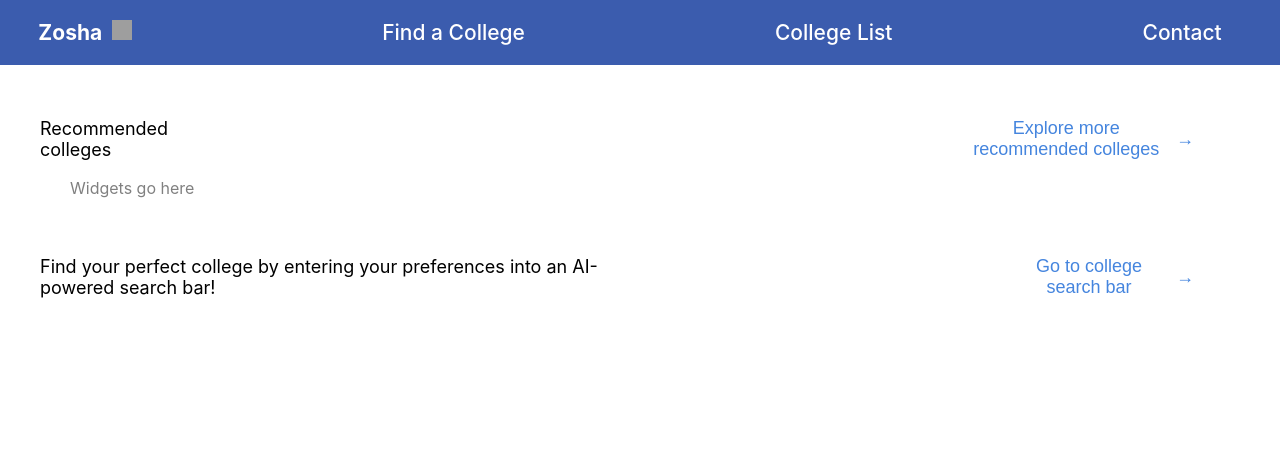
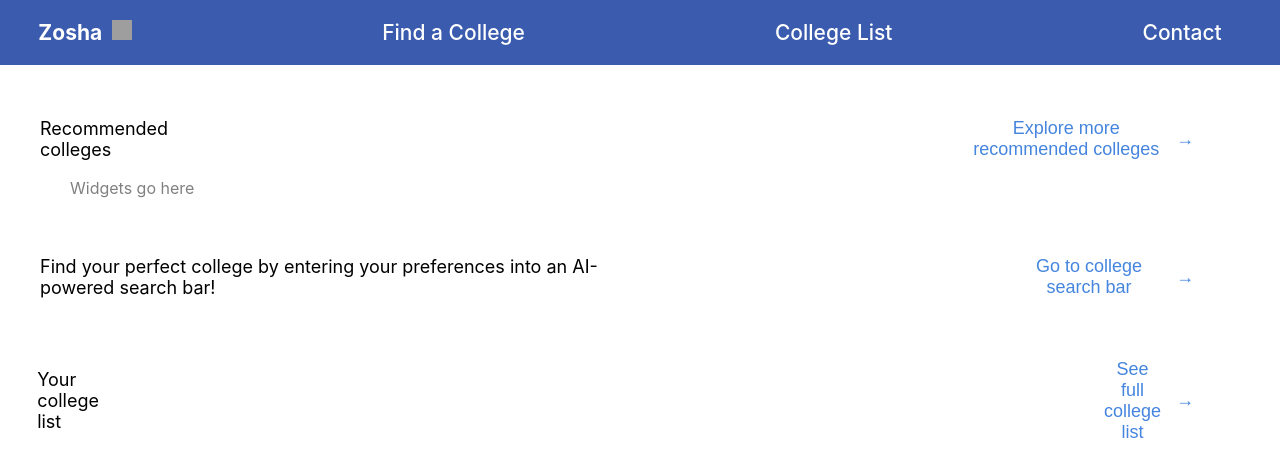
Before and after one commit to mishaNiv/zosha_webpg, a React (Create React App) app: page /#/ in a window 1280 px wide. Shown: the top 476 px of the page. Built offline with nearby package versions, Linux system fonts and the light colour scheme; grey boxes are pictures that could not be loaded.

Commit message:
Added one more piece of content to home page Added snippet for College List page, showcasing first three items in college list and providing link to College List page with full list

```diff
--- a/src/App.css
+++ b/src/App.css
@@ -124,7 +124,6 @@ input:focus {
 
 .searchResult {
   padding: 10px 20px;
-  cursor: pointer;
   display: flex;
   align-items: center;
   justify-content: space-between;
@@ -144,7 +143,6 @@ input:focus {
   border-radius: 20%;
   border-width: 1.5px;
 }
-
 
 .collistpg {
   display: flex;
@@ -228,3 +226,45 @@ input:focus {
   margin-left: 30px;
   margin-bottom: 40px;
 }
+
+.collistsnippet {
+  margin-top: 35px;
+  margin-right: 80px;
+  display: flex;
+  flex-direction: row;
+  justify-content: flex-end;
+  align-items: center;
+}
+
+.collistsniptext {
+  font-size: 18px;
+  margin-right: 999px;
+}
+
+.collistsnipbutton {
+  border: none;
+  background-color: transparent;
+  cursor: pointer;
+  font-size: 18px;
+  color: rgb(69, 133, 222);
+  display: inline-flex;
+  align-items: center;
+}
+
+.collistsnipbutton::after {
+  content: '\2192';
+  margin-left: 15px;
+}
+
+.collistsnip {
+  color: rgb(46, 98, 171);
+  margin-top: -2px;
+  list-style: none;
+}
+
+.collistsnip li:before {
+  content: "-";
+  position: absolute;
+  left: 0;
+  padding-left: 60px;
+}
--- a/src/Pages/Home.js
+++ b/src/Pages/Home.js
@@ -1,6 +1,8 @@
 import '../App.css';
 import Header from '../Components/Header';
 import { Link } from 'react-router-dom';
+import React, {useContext} from 'react';
+import { CollegeListProvider, CollegeListContext } from '../CollegeListContext';
 
 function Home() {
   return (
@@ -12,6 +14,8 @@ function Home() {
 }
 
 function FinderPgSnip() {
+
+  const { collegeList } = useContext(CollegeListContext);
   return (
     <div className='homepagesnippets'>
       <div className='exploresnippet'>
@@ -24,9 +28,20 @@ function FinderPgSnip() {
       <div className='findersnippet'>
         <p className='findersniptext'>Find your perfect college by entering your preferences into an AI-powered search bar!</p>
         <Link to="/finder" activeClassName="active">
-            <button className='findersnipbutton'>Go to college search bar</button>
+          <button className='findersnipbutton'>Go to college search bar</button>
         </Link>
       </div>
+      <div className='collistsnippet'>
+        <p className='collistsniptext'>Your college list</p>
+        <Link to="/col-list" activeClassName="active">
+          <button className='collistsnipbutton'>See full college list</button>
+        </Link>
+      </div>
+      <ul className='collistsnip'>
+        {collegeList.slice(0, 3).map((newCollege, index) => (
+          <li key={index}>{newCollege}</li>
+        ))}
+      </ul>
     </div>
   )
 }
```
